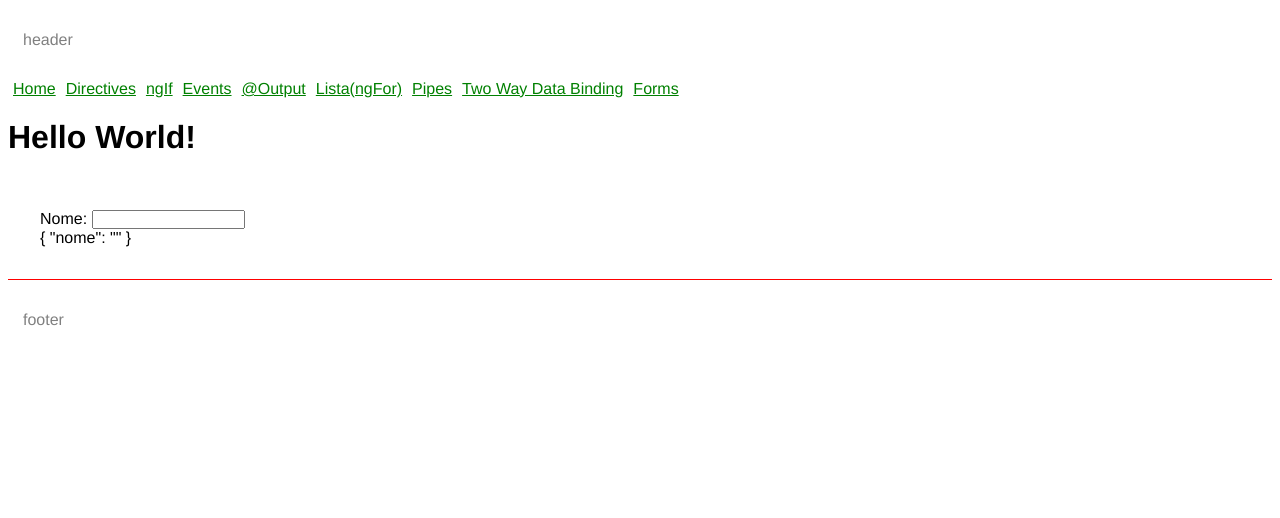
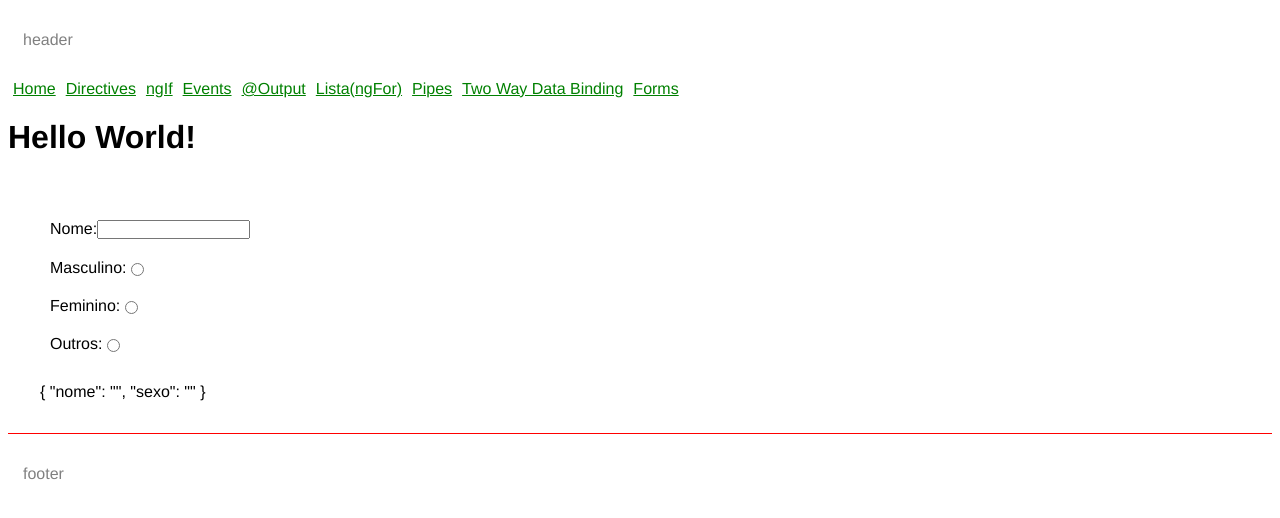
Before and after one commit to ricardorocker/curso-angular, an Angular app: page /forms in a window 1280 px wide. Shown: the top 518 px of the page. Built offline with nearby package versions, Linux system fonts and the light colour scheme.

Commit message:
ngForm + Input Radio
- input radio name="sexo" value="masculino" ngModel

```diff
--- a/src/app/components/forms/forms.component.css
+++ b/src/app/components/forms/forms.component.css
@@ -0,0 +1,8 @@
+label {
+  display: flex;
+  padding: 10px;
+}
+
+form {
+  padding-bottom: 20px;
+}
--- a/src/app/components/forms/forms.component.html
+++ b/src/app/components/forms/forms.component.html
@@ -1,10 +1,25 @@
 <div class="class">
 
   <form #formulario="ngForm">
+
     <label>
       Nome:
       <input type="text" name="nome" ngModel />
     </label>
+
+    <label>
+      Masculino:
+      <input type="radio" name="sexo" value="Masculino" ngModel />
+    </label>
+    <label>
+      Feminino:
+      <input type="radio" name="sexo" value="Feminino" ngModel />
+    </label>
+    <label>
+      Outros:
+      <input type="radio" name="sexo" value="Outros" ngModel />
+    </label>
+
   </form>
 
   {{ formulario.value | json }}
```
